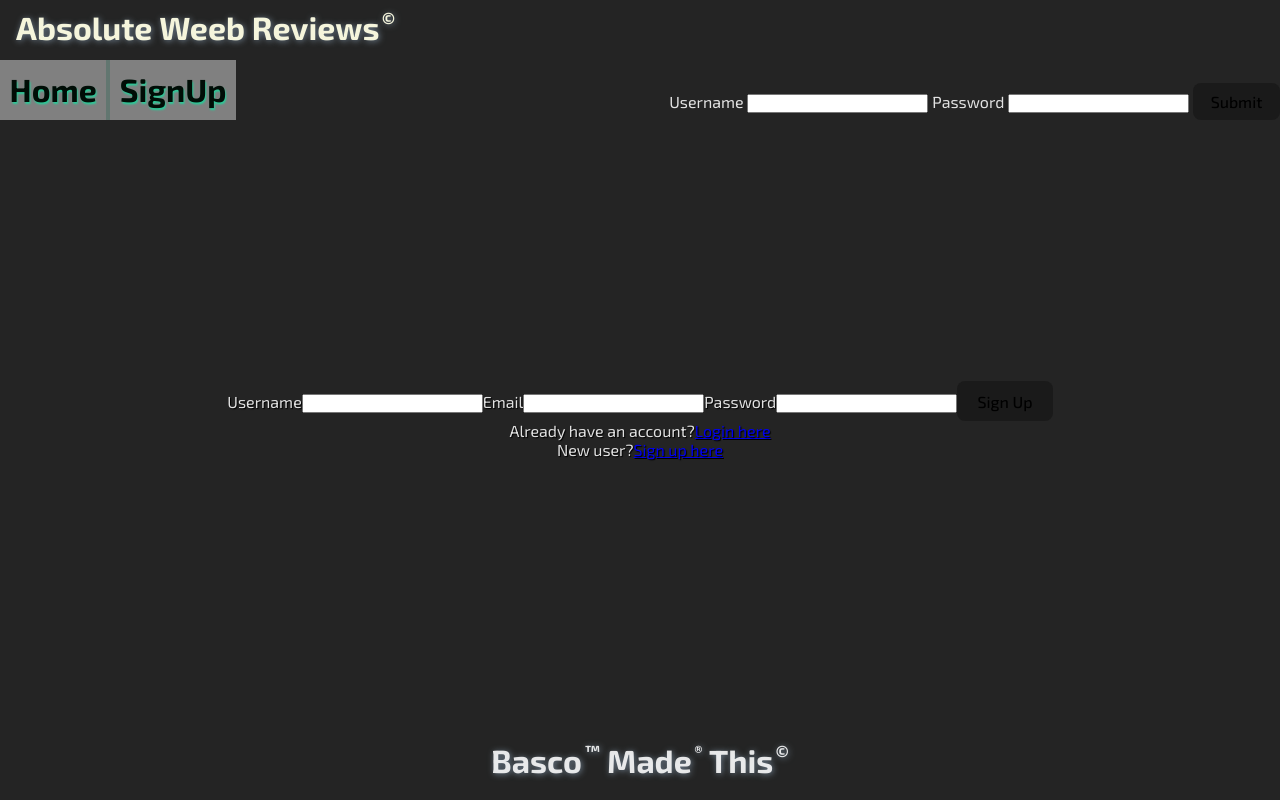
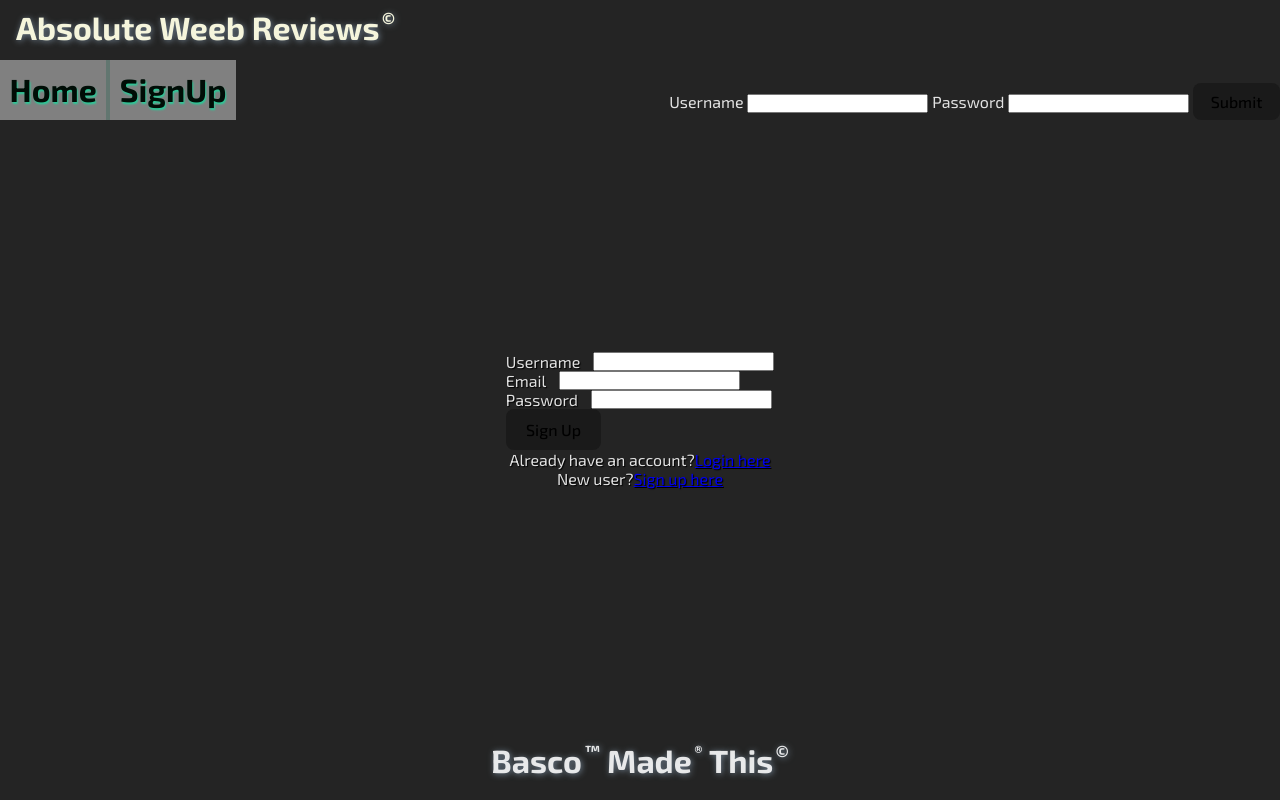
Before and after one commit to MistaBasco/techEd-week7-assignment, a React (Vite) app in the folder client/: page /signup in a window 1280 px wide. Built offline with nearby package versions, Linux system fonts and the light colour scheme; no server answers.

Commit message:
attempt to make sign up look not like s

```diff
--- a/client/src/components/SignUpForm.css
+++ b/client/src/components/SignUpForm.css
@@ -1,2 +1,10 @@
 .SignUpForm {
+  display: flex;
+  flex-direction: column;
+  gap: 1.3svh;
+  border-radius: 8px;
+  background-color: rgb(117, 149, 159);
+  width: fit-content;
+  height: fit-content;
+  padding: 0.4svh 0.4svw;
 }
--- a/client/src/components/SignUpForm.jsx
+++ b/client/src/components/SignUpForm.jsx
@@ -51,6 +51,7 @@ export default function SignupForm({ setCurrentUser }) {
   return (
     <div className="SignupForm">
       <form onSubmit={handleSubmit}>
+        <div className="spacer">
           <label htmlFor="username">Username</label>
           <input
             type="text"
@@ -60,6 +61,8 @@ export default function SignupForm({ setCurrentUser }) {
             onChange={handleInputChange}
             required
           />
+        </div>
+        <div className="spacer">
           <label htmlFor="email">Email</label>
           <input
             type="email"
@@ -69,6 +72,8 @@ export default function SignupForm({ setCurrentUser }) {
             onChange={handleInputChange}
             required
           />
+        </div>
+        <div className="spacer">
           <label htmlFor="password">Password</label>
           <input
             type="password"
@@ -78,6 +83,7 @@ export default function SignupForm({ setCurrentUser }) {
             onChange={handleInputChange}
             required
           />
+        </div>
         <button type="submit">Sign Up</button>
 
         {errorMessage && <p>{errorMessage}</p>}
```
Lines whose indentation alone changed are shown as unchanged.
